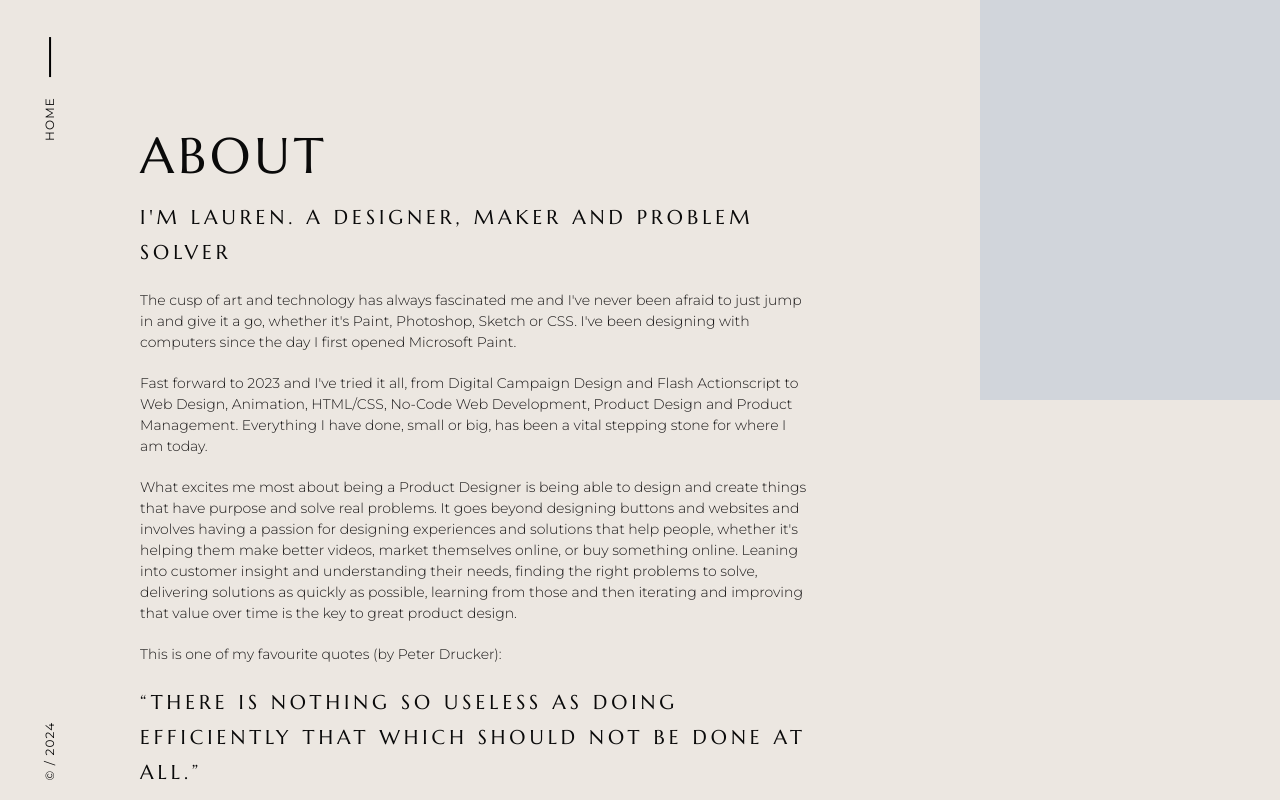
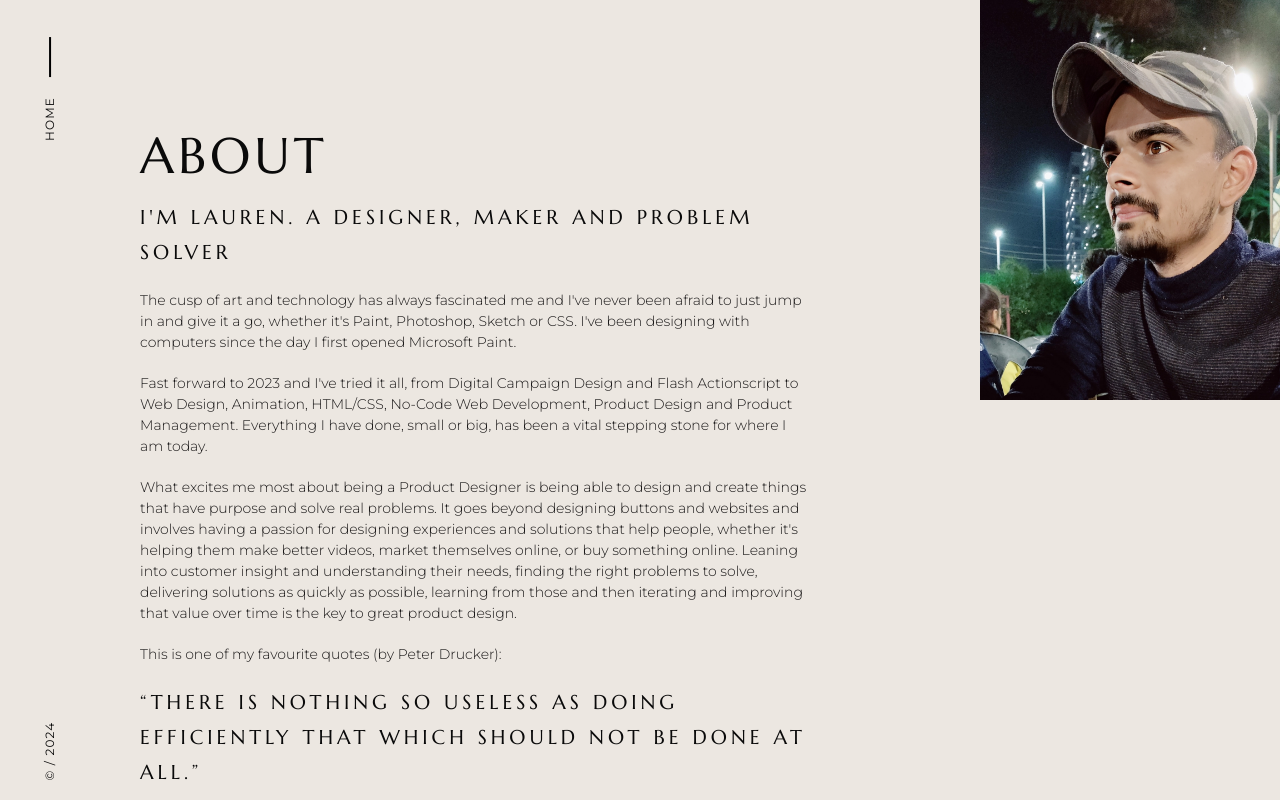
Before and after one commit to JaimeenMakavana/portfolio_2024, a Next.js app: page /about in a window 1280 px wide. Built offline with nearby package versions, Linux system fonts and the light colour scheme.

Commit message:
about page: photos added

```diff
--- a/src/UiComponents/AboutPageComponents/AboutHeader.tsx
+++ b/src/UiComponents/AboutPageComponents/AboutHeader.tsx
@@ -1,3 +1,5 @@
+"use client";
+import { useRouter } from "next/navigation";
 import React from "react";
 
 interface Option {
@@ -5,15 +7,20 @@ interface Option {
   url: string;
 }
 
-const OPTION_DATA: Option[] = [
-  { name: "HOME", url: "/projects" },
+const OPTION_DATA: Option[] = [{ name: "HOME", url: "/" }];
 
-];
+const OptionElement = ({ name, url }: { name: string; url: string }) => {
+  const router = useRouter();
 
-const OptionElement = ({ name, url }: { name: string; url?: string }) => {
-  console.log("url::: ", url);
+  const handleRouting = () => {
+    router.push(url);
+  };
+
   return (
-    <li className="hover:underline transition-all duration-300 cursor-pointer">
+    <li
+      className="hover:underline transition-all duration-300 cursor-pointer"
+      onClick={handleRouting}
+    >
       {name}
     </li>
   );
@@ -28,7 +35,7 @@ const AboutHeader = () => {
             <OptionElement
               key={socialMedia.name}
               name={socialMedia.name}
-              url=""
+              url={socialMedia.url}
             />
           ))}
           <li className="w-[40px] h-[2px] bg-black order-1"></li>
--- a/src/UiComponents/AboutPageComponents/AboutIntro.tsx
+++ b/src/UiComponents/AboutPageComponents/AboutIntro.tsx
@@ -1,4 +1,6 @@
+import Image from "next/image";
 import React from "react";
+import Img1 from "@/Statics/Images/img-1 (1).jpg";
 
 const AboutIntro = () => {
   return (
@@ -10,13 +12,23 @@ const AboutIntro = () => {
             I&apos;m Lauren. A designer, maker and problem solver
           </h1>
         </div>
-        <div className="size-[100px] bg-green-200 md:hidden shrink-0"></div>
+        <div className="size-[100px] bg-green-200 md:hidden shrink-0">
+          <div className="size-full relative">
+            <Image
+              src={Img1}
+              alt=""
+              width={400}
+              height={400}
+              className="object-contain"
+            />
+          </div>
+        </div>
       </div>
       <p className="about-paragraph">
-        The cusp of art and technology has always fascinated me and I&apos;ve never
-        been afraid to just jump in and give it a go, whether it&apos;s Paint,
-        Photoshop, Sketch or CSS. I&apos;ve been designing with computers since
-        the day I first opened Microsoft Paint.
+        The cusp of art and technology has always fascinated me and I&apos;ve
+        never been afraid to just jump in and give it a go, whether it&apos;s
+        Paint, Photoshop, Sketch or CSS. I&apos;ve been designing with computers
+        since the day I first opened Microsoft Paint.
       </p>
 
       <p className="about-paragraph">
--- a/src/UiComponents/HomePageComponents/HomeMenus.tsx
+++ b/src/UiComponents/HomePageComponents/HomeMenus.tsx
@@ -8,8 +8,8 @@ interface Option {
 }
 
 const OPTION_DATA: Option[] = [
+  { name: "About", url: "/about" },
   { name: "Work", url: "/projects" },
-  { name: "About", url: "/about" },
   { name: "Shop", url: "/technical-skills" },
   { name: "Contact", url: "/" },
 ];
--- a/src/app/about/page.tsx
+++ b/src/app/about/page.tsx
@@ -1,6 +1,8 @@
 import AboutHeader from "@/UiComponents/AboutPageComponents/AboutHeader";
 import AboutIntro from "@/UiComponents/AboutPageComponents/AboutIntro";
 import React from "react";
+import Img1 from "@/Statics/Images/img-1 (2).jpg";
+import Image from "next/image";
 
 const AboutPage = () => {
   return (
@@ -8,7 +10,17 @@ const AboutPage = () => {
       <AboutHeader />
       <div className="md:h-full md:overflow-y-auto relative md:flex">
         <AboutIntro />
-        <div className="w-[300px] h-[400px] bg-gray-300 sticky top-0 shrink-0 md:ml-32"></div>
+        <div className="w-[300px] h-[400px] overflow-hidden sticky top-0 shrink-0 md:ml-32 ">
+          <div className="size-full relative">
+            <Image
+              src={Img1}
+              alt=""
+              width={400}
+              height={400}
+              className="object-contain"
+            />
+          </div>
+        </div>
       </div>
     </div>
   );
```
Also changed, not shown: src/Statics/Images/img-1 (1).jpg (added), src/Statics/Images/img-1 (2).jpg (added).
